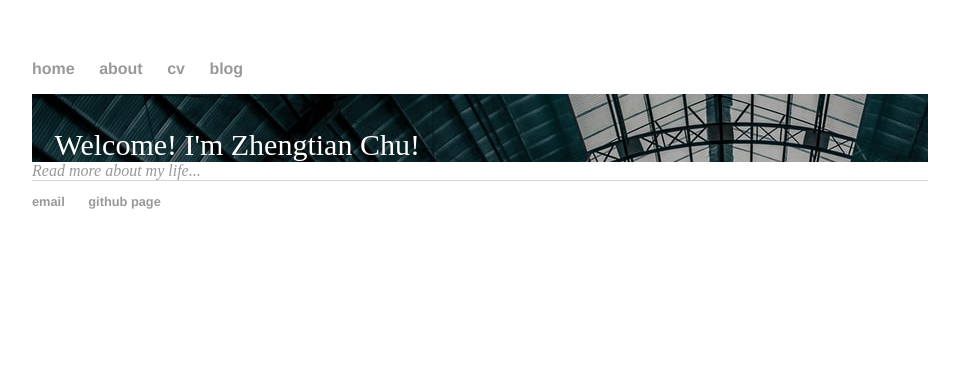
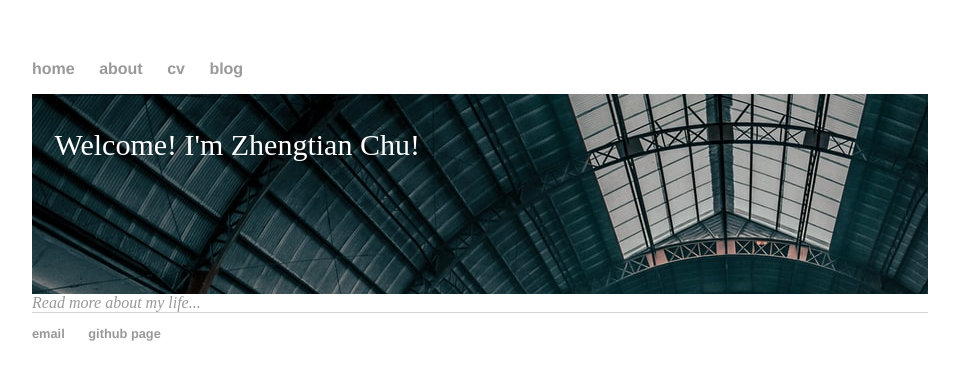
Before and after one commit to scyxx2/lakerschampions.github.io, a Jekyll site: the page built from index.html, in a window 1280 px wide. Shown: the top 380 px of the page, without its empty margins (160-1119 px from the left). Built offline with Jekyll 4.4.1, drawn with Linux system fonts in a browser that asks for light colours.

Commit message:
Update main.css

```diff
--- a/css/main.css
+++ b/css/main.css
@@ -5,7 +5,7 @@ body {
 .blurb{
     background: url("/img/home.png") no-repeat;
     color:white;
-    height:20%;
+    height:200px;
     font-size:30px;
 }
 nav ul, footer ul {
```
